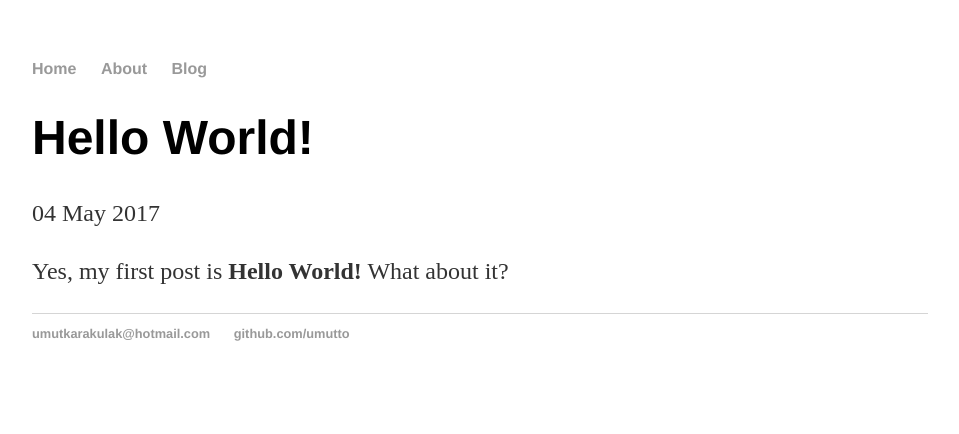
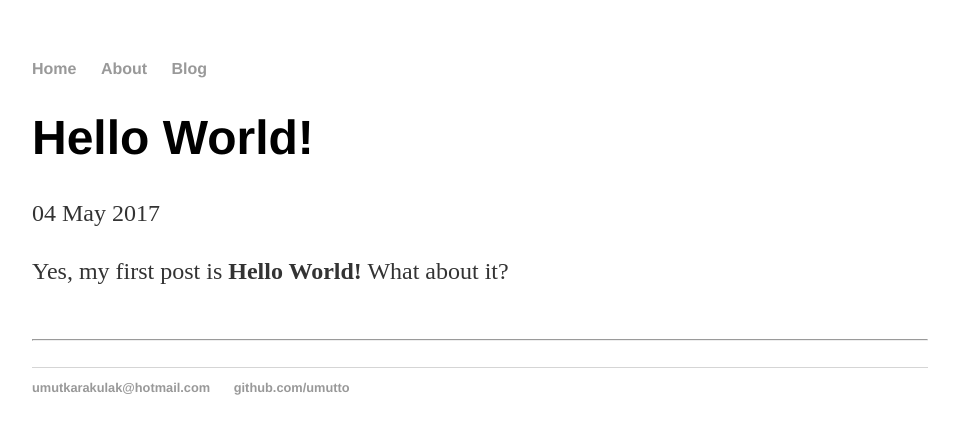
Before and after one commit to umutto/umutto.github.io-deprecated, a Jekyll site: the page built from _posts/2017-05-04-introduction.md, in a window 1280 px wide. Shown: the top 434 px of the page, without its empty margins (160-1119 px from the left). Built offline with Jekyll 4.4.1, drawn with Linux system fonts in a browser that asks for light colours; comment, search, counter and statistics services are not loaded.

Commit message:
Include disqus comments on posts

```diff
--- a/_layouts/post.html
+++ b/_layouts/post.html
@@ -7,3 +7,10 @@ layout: default
 <div class="post">
   {{ content }}
 </div>
+
+<br><hr><br>
+
+<!-- Post comments -->
+<div class="notecomments">
+  {% include disqus.html %}
+</div>
```
